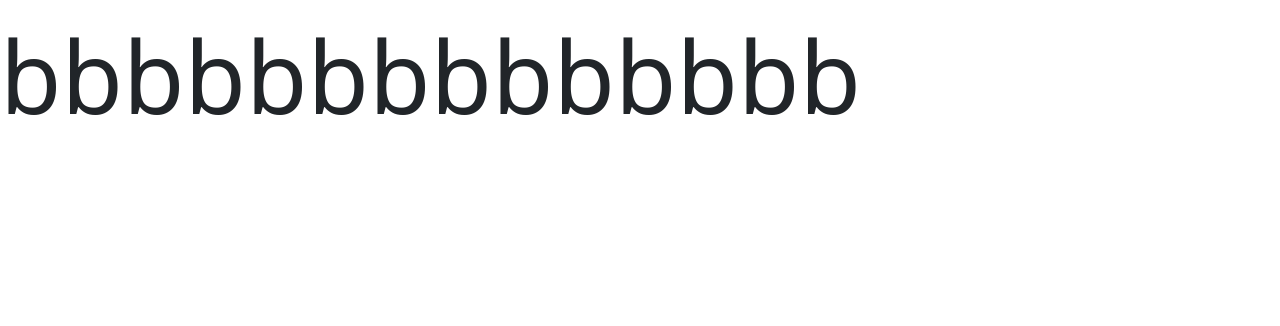
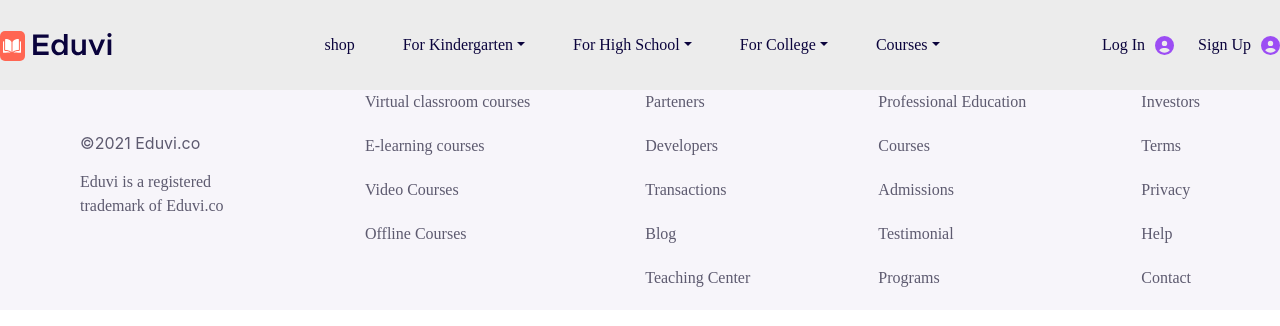
Before and after one commit to Raghadalalai1/Eduvi-project, a React (Vite) app: page /courses in a window 1280 px wide. Shown: the top 326 px of the page. Built offline with nearby package versions, Linux system fonts and the light colour scheme; a web font is replaced by a local one.

Commit message:
Add changes

```diff
--- a/src/components/Footer/Footer.css
+++ b/src/components/Footer/Footer.css
@@ -4,7 +4,7 @@
     width: 100%;
     background-color: #F7F5FA;
     font-family: Metropolis-Thin !important;
-    padding: 80px 82px 70px 80px;
+    /* padding: 80px 82px 70px 80px; */
    /* display: none !important; */
 
 
@@ -96,27 +96,27 @@ text-decoration: underline;
 
 
 }
-@media (max-width:1288px){
+/* @media (max-width:1288px){
     .LK-footer{
 
         padding: 80px 82px 70px 80px;
     }
 
-}
-@media (max-width:1280px){
+} */
+/* @media (max-width:1280px){
     .LK-footer{
 
         padding: 80px 40px 70px 40px;
     }
 
-}
-@media (max-width:1200px){
+} */
+/* @media (max-width:1200px){
     .LK-footer{
 
         padding: 80px 20px 70px 20px;
     }
 
-}
+} */
 
 @media(max-width:768px){
     .LK-footer{
--- a/src/components/Navbarr/Navbarr.css
+++ b/src/components/Navbarr/Navbarr.css
@@ -14,7 +14,7 @@
     z-index: 5;
     display: flex;
     align-items: center;
-    padding: 0px 80px;
+    /* padding: 0px 80px; */
 }
 .KG-Links .nav-link{
     color: #0A033C !important;
@@ -70,20 +70,20 @@
 
 
 
-@media (max-width:1280px){
+/* @media (max-width:1280px){
     .KG-Navbar{
 
         padding: 0px 40px;
     }
 
-}
+} */
 
 
 @media(min-width:992px) and (max-width:1200px){
-    .KG-Navbar{
+    /* .KG-Navbar{
 
         padding: 0px 20px;
-    }
+    } */
 
 
     .KG-Links{
@@ -130,10 +130,10 @@
         outline: none !important;
         box-shadow: none !important;
     }
-    .KG-Navbar{
+    /* .KG-Navbar{
 
         padding: 0px 20px;
-    }
+    } */
     .navbar-collapse.collapse{
         position: absolute !important;
         width: 100% !important;
--- a/src/pages/Courses/Courses.jsx
+++ b/src/pages/Courses/Courses.jsx
@@ -1,9 +1,19 @@
 import React from 'react'
 import './Courses.css'
+import Navbarr from '../../components/Navbarr/Navbarr'
+import Footer from '../../components/Footer/Footer'
 export default function Courses() {
   return (
-    <div style={{fontSize:"100px"}}>
-     bbbbbbbbbbbbbb
+<>
+
+<Navbarr />
+    <div className='main'>
+
+      <Footer />
+
+
     </div>
+
+</>
   )
 }
--- a/src/pages/Home/Home.css
+++ b/src/pages/Home/Home.css
@@ -1,3 +1,8 @@
+.main{
+    background-color:var(--clr-bg);
+}
+
+
 @media(max-width:1440px){
     .main{
     padding: 0px 80px;
--- a/src/pages/Home/Home.jsx
+++ b/src/pages/Home/Home.jsx
@@ -6,14 +6,15 @@ import KGHeroHome from '../../components/KGHeroHome/KGHeroHome'
 export default function Home() {
   return (
     <>
-     <Navbarr />
+    <Navbarr />
     <div className='main'>
+
       <KGHeroHome />
-
+      <Footer />
 
 
     </div>
-    <Footer />
+
     </>
   )
 }
--- a/src/pages/Pricing/Pricing.jsx
+++ b/src/pages/Pricing/Pricing.jsx
@@ -1,9 +1,19 @@
 import React from 'react'
 import './Pricing.css'
+import Navbarr from '../../components/Navbarr/Navbarr'
+import Footer from '../../components/Footer/Footer'
 export default function Pricing() {
   return (
-    <div>
+    <>
 
-    </div>
+    <Navbarr />
+        <div className='main'>
+
+          <Footer />
+
+
+        </div>
+
+    </>
   )
 }
--- a/src/pages/Shope/Shope.css
+++ b/src/pages/Shope/Shope.css
@@ -0,0 +1,20 @@
+.main{
+    background-color:var(--clr-bg);
+}
+
+
+@media(max-width:1440px){
+    .main{
+    padding: 0px 80px;
+}
+}
+@media(max-width:1024px){
+    .main{
+    padding: 0px 40px;
+}
+}
+@media(max-width:375px){
+    .main{
+    padding: 0px 20px;
+}
+}
--- a/src/pages/Shope/Shope.jsx
+++ b/src/pages/Shope/Shope.jsx
@@ -1,10 +1,19 @@
 import React from 'react'
 import './Shope.css'
 import Footer from '../../components/Footer/Footer'
+import Navbarr from '../../components/Navbarr/Navbarr'
 export default function Shope() {
   return (
-    <div>
+<>
+
+<Navbarr />
+    <div className='main'>
+
+      <Footer />
+
 
     </div>
+
+</>
   )
 }
--- a/src/pages/SingleMonetorDetalis/SingleMonetorDetalis.jsx
+++ b/src/pages/SingleMonetorDetalis/SingleMonetorDetalis.jsx
@@ -1,9 +1,19 @@
 import React from 'react'
 import './SingleMonetorDetalis.css';
+import Navbarr from '../../components/Navbarr/Navbarr';
+import Footer from '../../components/Footer/Footer';
 export default function SingleMonetorDetalis() {
   return (
-    <div>
+    <>
 
-    </div>
+    <Navbarr />
+        <div className='main'>
+
+          <Footer />
+
+
+        </div>
+
+    </>
   )
 }
```
